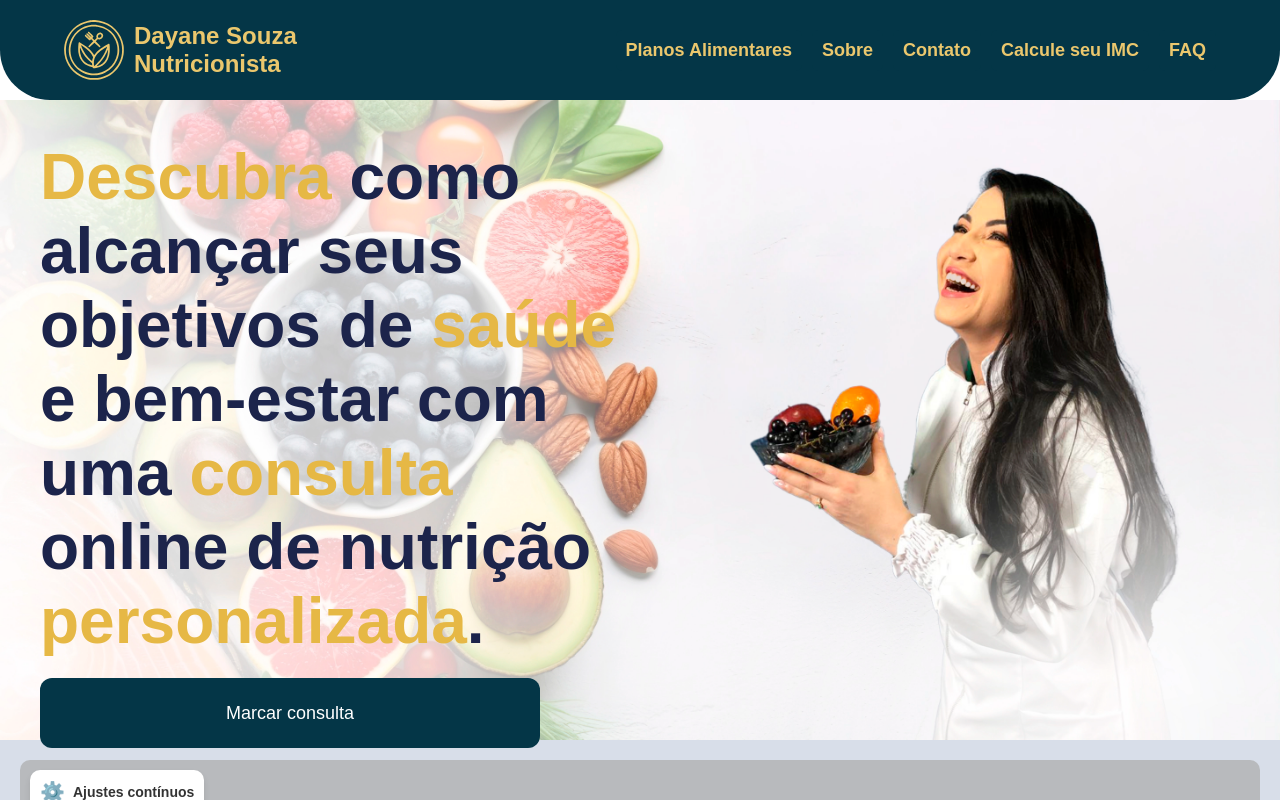
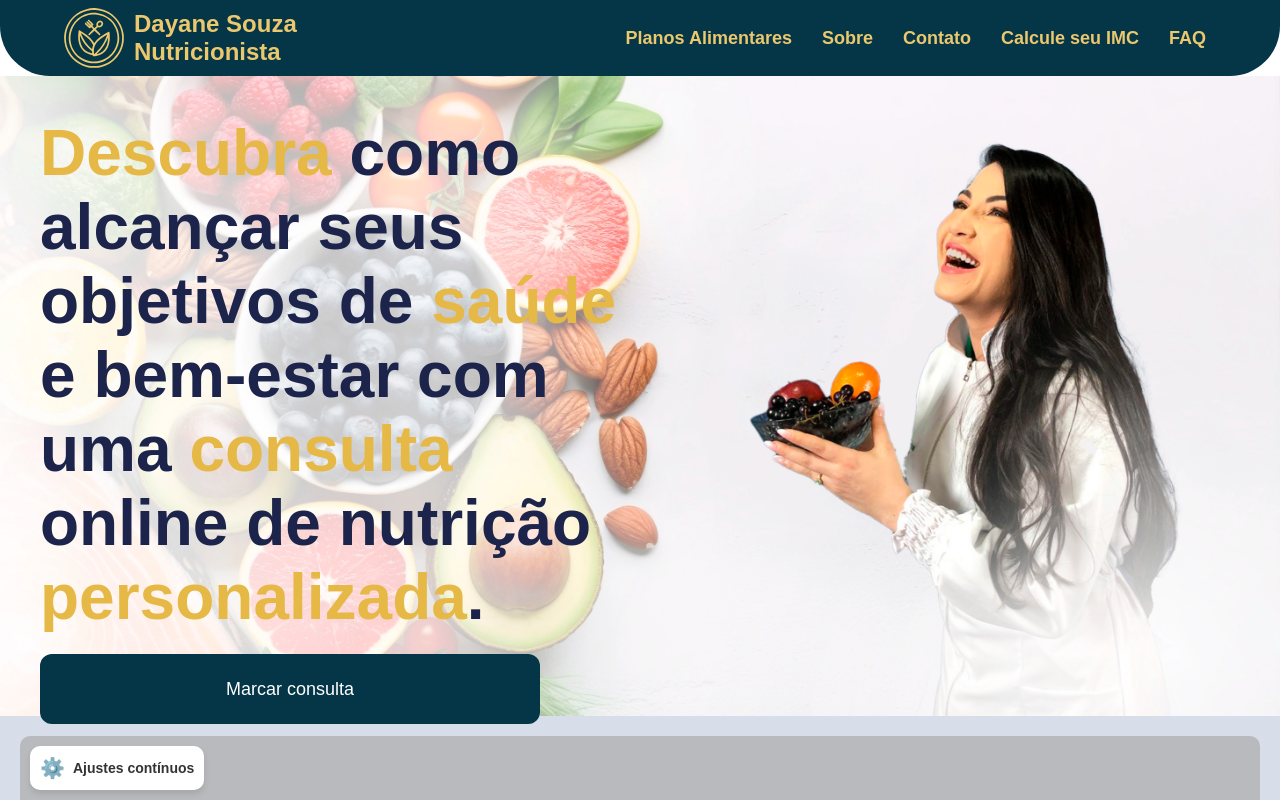
Before and after one commit to MahFelix/NutriDay, a React (Vite) app: page / in a window 1280 px wide. Shown: the top 800 px of the page. Built offline with nearby package versions, Linux system fonts and the light colour scheme.

Commit message:
🔍️ Seo: melhora de estrutura

```diff
--- a/src/components/About.jsx
+++ b/src/components/About.jsx
@@ -28,6 +28,13 @@ const TextSection = styled.div`
   justify-content: center; /* Mantém o alinhamento vertical */
   align-items: flex-start; /* Alinha os itens à esquerda */
   text-align: left; /* Alinha o texto à esquerda */
+
+  @media (max-width: 768px) {
+  justify-content: center; /* Mantém o alinhamento vertical */
+  align-items: center; /* Alinha os itens à esquerda */
+  text-align: center; /* Alinha o texto à esquerda */
+
+  }
 `;
 
 const Heading = styled.h1`
--- a/src/components/Navbar.jsx
+++ b/src/components/Navbar.jsx
@@ -6,12 +6,16 @@ const Nav = styled.nav`
   display: flex;
   justify-content: space-between;
   align-items: center;
-  padding: 20px 64px;
+  padding: 8px 64px;
   position: relative;
   background-color: #043647; /* Azul claro harmonioso */
   border-bottom-left-radius: 50px;
   border-bottom-right-radius: 50px;
 
+
+  @media (max-width: 768px) {
+    padding: 20px;
+  }
 `;
 
 const LogoContainer = styled.div`
```
